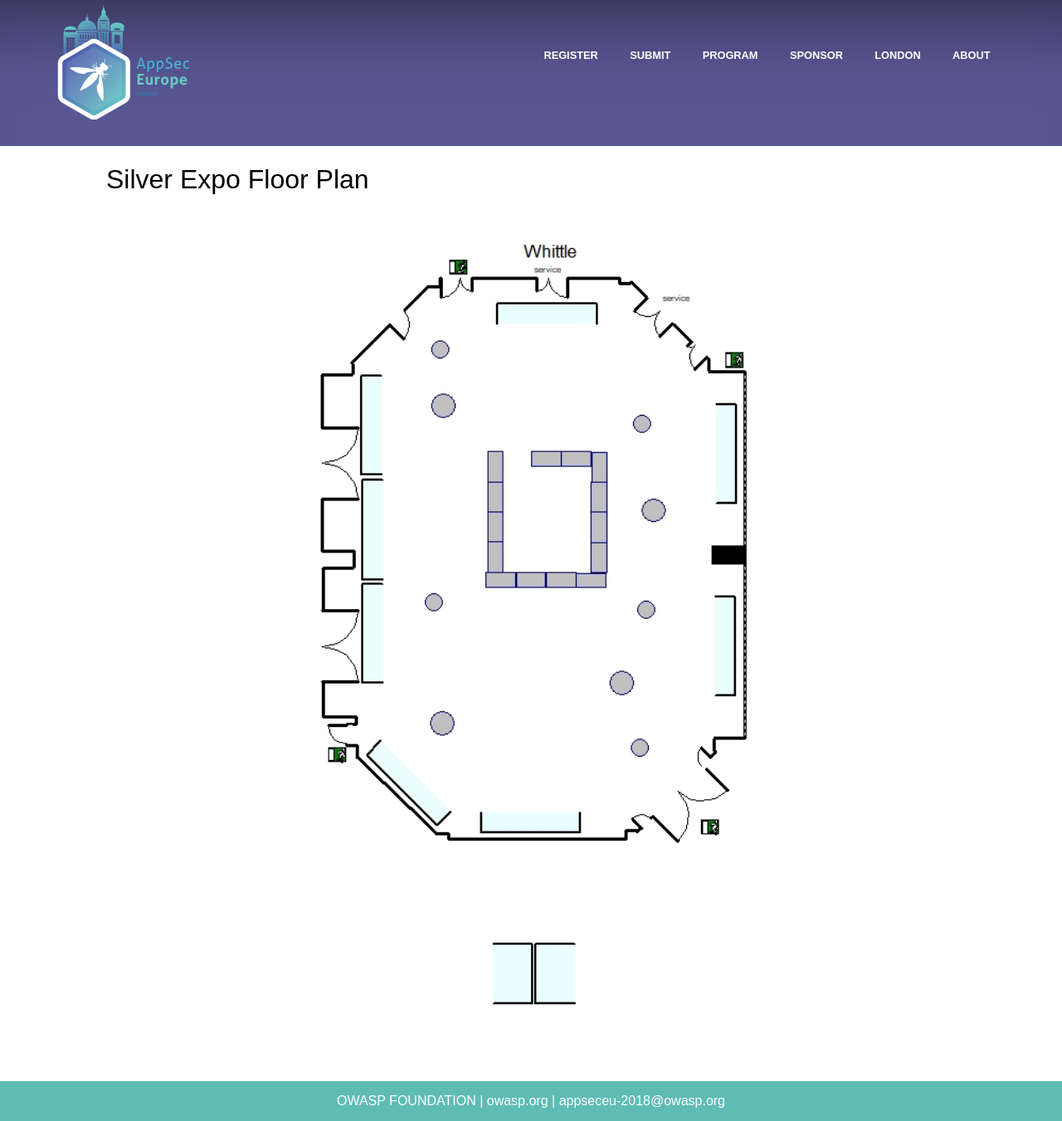
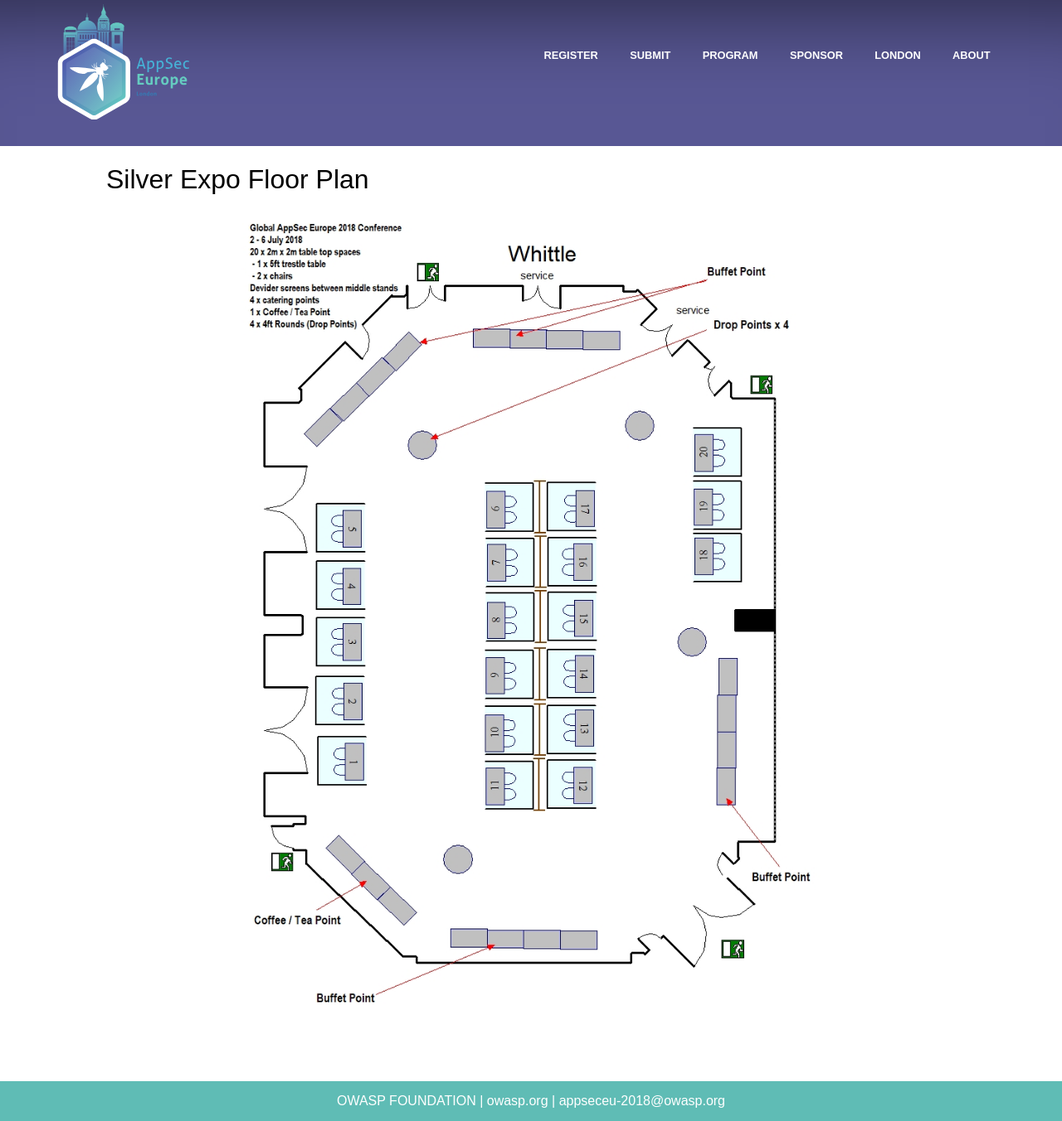
Before and after one commit to OWASP/AppSecEurope2018, a Jekyll site: the page built from sponsors/silver-expo-floor-plan.md, in a window 1280 px wide. Shown: the whole page at 83% size. Built offline with Jekyll 4.4.1, drawn with Linux system fonts in a browser that asks for light colours; some web fonts are replaced.

Commit message:
Changing floor plan

```diff
--- a/sponsors/silver-expo-floor-plan.md
+++ b/sponsors/silver-expo-floor-plan.md
@@ -3,4 +3,4 @@
 ---
 ## {{page.title}}
 
-<img src="/assets/images/Whittle_Room_(Silver_Sponsor_Area).jpg" width="100%">
+<img src="/assets/images/Global_AppSec_Europe_2018_Conference_Whittle.jpg" width="100%">
```
Also changed, not shown: assets/images/Global_AppSec_Europe_2018_Conference_Whittle.jpg (added), assets/images/Whittle_Room_(Silver_Sponsor_Area).jpg (deleted).
